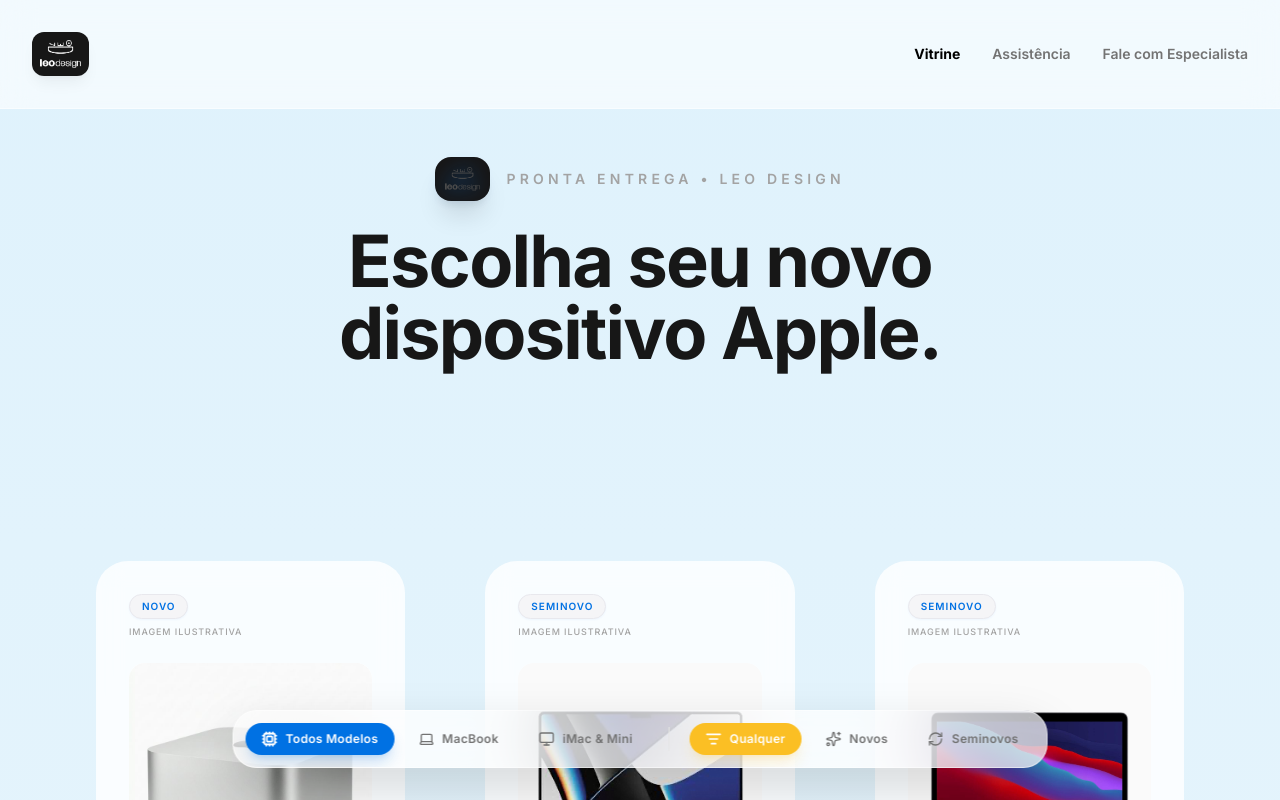
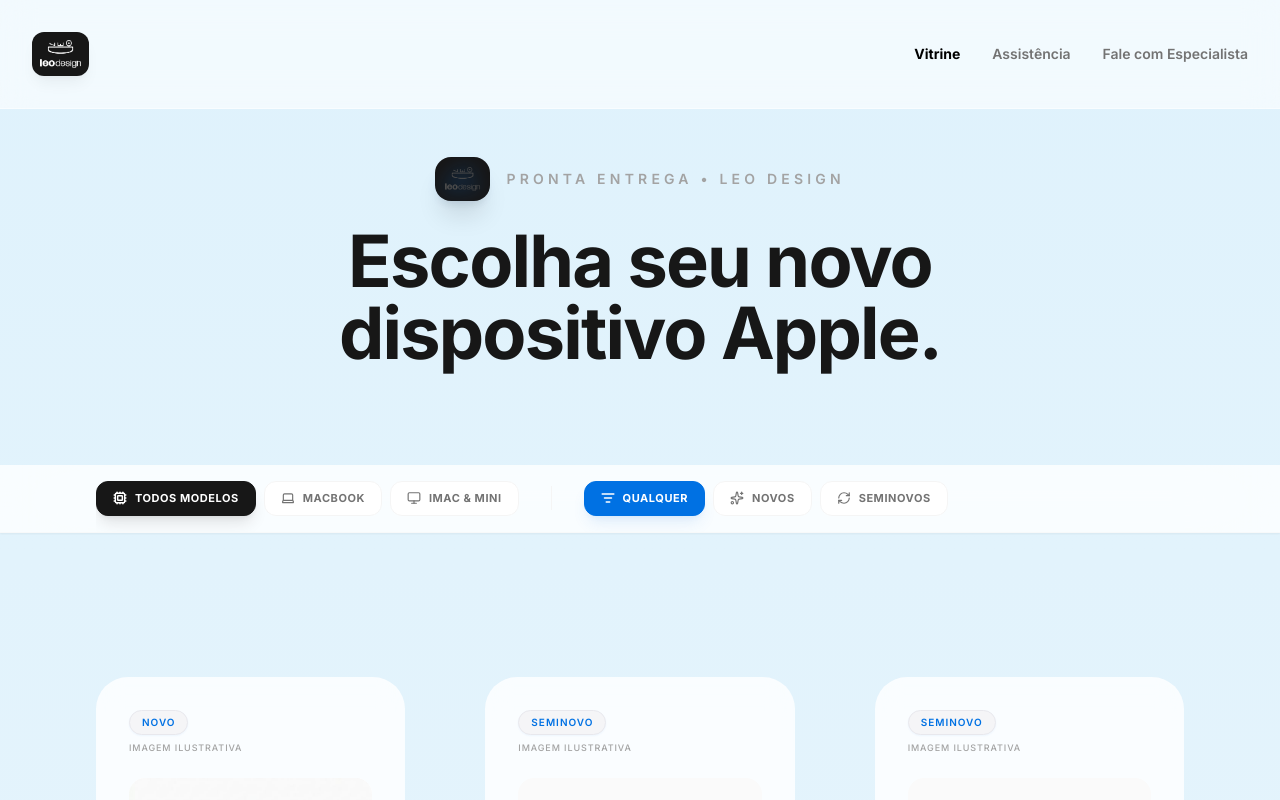
Before and after one commit to LeoMoreiraDesign/sos-assets, a React (Vite) app in the folder pdp-app/: page / in a window 1280 px wide. Shown: the top 800 px of the page. Built offline with nearby package versions, Linux system fonts and the light colour scheme.

Commit message:
style: restored top filters and implemented no-scrollbar

```diff
--- a/pdp-app/src/components/CollectionGrid.jsx
+++ b/pdp-app/src/components/CollectionGrid.jsx
@@ -477,32 +477,33 @@ const CollectionGrid = ({ isMobileFilterOpen, setIsMobileFilterOpen }) => {
         </div>
       </section>
 
-      {/* Floating Filter Dock - Ponto de Ouro */}
-      <div className="fixed bottom-8 left-1/2 -translate-x-1/2 z-50 w-[95%] max-w-fit transition-all duration-500">
-        <div className="bg-white/70 backdrop-blur-2xl border border-white/50 shadow-[0_20px_50px_rgba(0,0,0,0.15)] rounded-3xl p-2 md:p-3 flex items-center gap-2 md:gap-4 overflow-x-auto no-scrollbar scroll-smooth">
+      {/* Refined Top Filter Bar */}
+      <div className="sticky top-[72px] md:top-[96px] z-40 bg-white/80 backdrop-blur-2xl border-b border-neutral-100/50 shadow-sm transition-all duration-300 mb-12">
+        <div className="max-w-7xl mx-auto px-6 md:px-12 lg:px-24">
+          <div className="flex items-center gap-6 md:gap-8 py-4 overflow-x-auto no-scrollbar scroll-smooth">
 
             {/* Types Group */}
-          <div className="flex items-center gap-1.5 md:gap-2">
+            <div className="flex items-center gap-1.5 md:gap-2 pr-4 md:pr-0">
               {types.map((type) => (
                 <button
                   key={type.id}
                   onClick={() => setActiveType(type.id)}
-                className={`flex items-center gap-2 px-4 py-2 rounded-2xl transition-all duration-300 whitespace-nowrap ${
+                  className={`flex items-center gap-2 px-4 py-2 rounded-xl transition-all duration-300 whitespace-nowrap border ${
                     activeType === type.id
-                    ? 'bg-[#0071e3] text-white shadow-lg shadow-[#0071e3]/20'
-                    : 'text-neutral-500 hover:bg-neutral-100'
+                      ? 'bg-neutral-900 text-white border-neutral-900 shadow-lg shadow-black/10'
+                      : 'bg-white text-neutral-500 border-neutral-100 hover:border-neutral-300'
                   }`}
                   aria-label={`Filtrar por ${type.name}`}
                 >
-                <type.icon size={16} strokeWidth={activeType === type.id ? 2.5 : 2} />
-                <span className="text-xs font-semibold tracking-wide">
+                  <type.icon size={14} strokeWidth={activeType === type.id ? 2.5 : 2} />
+                  <span className="text-[11px] font-bold uppercase tracking-wider">
                     {type.name}
                   </span>
                 </button>
               ))}
             </div>
 
-          <div className="w-px h-6 bg-neutral-200 mx-1"></div>
+            <div className="hidden md:block w-px h-6 bg-neutral-100"></div>
 
             {/* Conditions Group */}
             <div className="flex items-center gap-1.5 md:gap-2">
@@ -510,19 +511,20 @@ const CollectionGrid = ({ isMobileFilterOpen, setIsMobileFilterOpen }) => {
                 <button
                   key={cond.id}
                   onClick={() => setActiveCondition(cond.id)}
-                className={`flex items-center gap-2 px-4 py-2 rounded-2xl transition-all duration-300 whitespace-nowrap ${
+                  className={`flex items-center gap-2 px-4 py-2 rounded-xl transition-all duration-300 whitespace-nowrap border ${
                     activeCondition === cond.id
-                    ? 'bg-[#fbbf24] text-white shadow-lg shadow-amber-400/20'
-                    : 'text-neutral-500 hover:bg-neutral-100'
+                      ? 'bg-[#0071e3] text-white border-[#0071e3] shadow-lg shadow-[#0071e3]/10'
+                      : 'bg-white text-neutral-500 border-neutral-100 hover:border-neutral-300'
                   }`}
                   aria-label={`Filtrar por condição ${cond.name}`}
                 >
-                <cond.icon size={16} strokeWidth={activeCondition === cond.id ? 2.5 : 2} />
-                <span className="text-xs font-semibold tracking-wide">
+                  <cond.icon size={14} strokeWidth={activeCondition === cond.id ? 2.5 : 2} />
+                  <span className="text-[11px] font-bold uppercase tracking-wider">
                     {cond.name}
                   </span>
                 </button>
               ))}
+            </div>
           </div>
         </div>
       </div>
--- a/pdp-app/src/index.css
+++ b/pdp-app/src/index.css
@@ -57,3 +57,14 @@ body {
     background: linear-gradient(180deg, #dff2fc 0%, #f1f8fc 40%, #ffffff 100%) !important;
   }
 }
+
+/* Hide scrollbar for Chrome, Safari and Opera */
+.no-scrollbar::-webkit-scrollbar {
+  display: none;
+}
+
+/* Hide scrollbar for IE, Edge and Firefox */
+.no-scrollbar {
+  -ms-overflow-style: none;  /* IE and Edge */
+  scrollbar-width: none;  /* Firefox */
+}
```
Also changed, not shown: 6 other files (tests, documents, lock files or other folders). Lines whose indentation alone changed are shown as unchanged.
